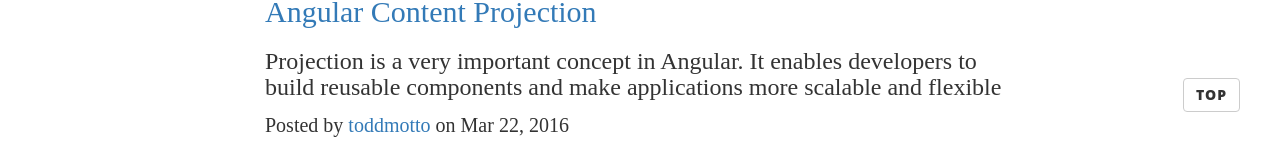
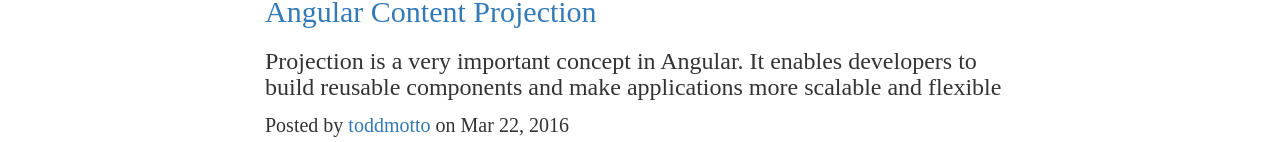
Before and after one commit to Madhusuthanan-B/Angular-4, an Angular app: page / in a window 1280 px wide. Shown: the part 658-800 px from the top of the page. Built offline with nearby package versions, Linux system fonts and the light colour scheme.

Commit message:
Temporarily disabling float button and changing about page verbiage

```diff
--- a/src/app/about/about.component.html
+++ b/src/app/about/about.component.html
@@ -14,7 +14,7 @@
 <div class="container">
   <div class="row">
     <div class="col-lg-8 col-lg-offset-2 col-md-10 col-md-offset-1">
-      More details about me available <a target="_blank" href="https://www.gitshowcase.com/madhusuthanan-b">here</a>
+     <a target="_blank" href="https://www.gitshowcase.com/madhusuthanan-b">Click here</a> to know more details about my skills and view git repositories.
     </div>
   </div>
 </div>
--- a/src/app/app.component.html
+++ b/src/app/app.component.html
@@ -2,4 +2,4 @@
 <div>
 	<router-outlet></router-outlet>
 </div>
-<button class="btn btn-default" (click)="scrollTop()" id="scrollTop" title="Go to top">Top</button>
+<!-- <button class="btn btn-default" (click)="scrollTop()" id="scrollTop" title="Go to top">Top</button> -->
```
